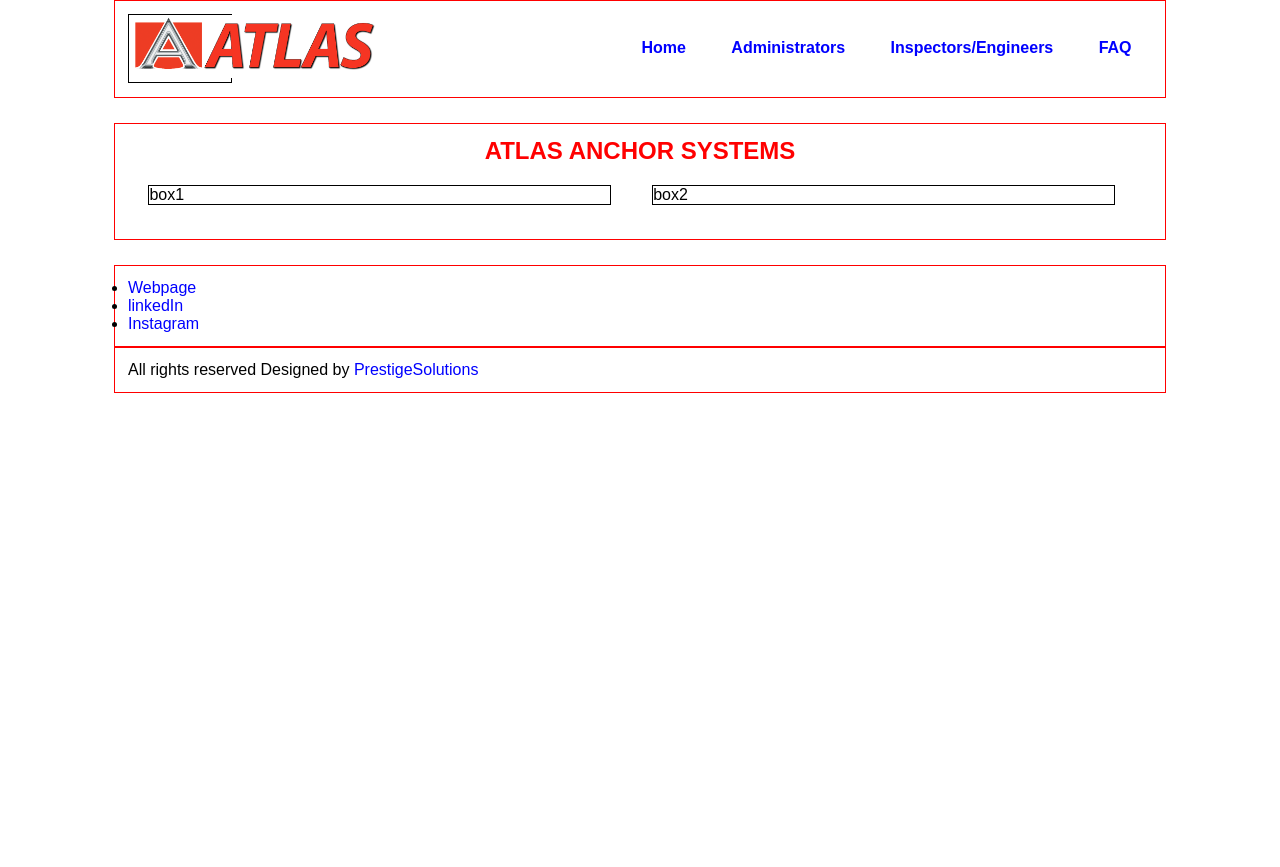
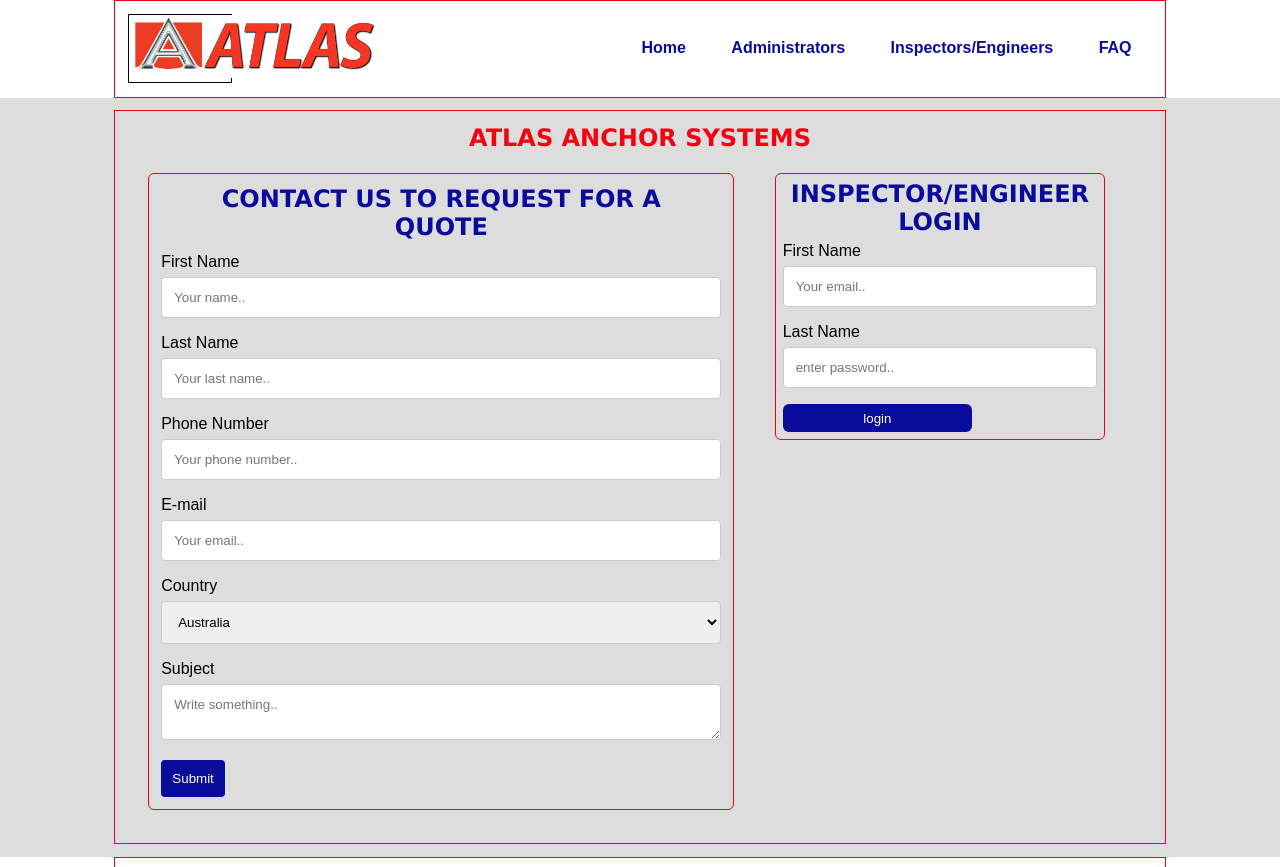
Before and after one commit to AnthonyProjectAdam/ProjectAdamRepo, a PHP site: page / in a window 1280 px wide. Shown: the top 867 px of the page. Before the commit the page ends 393 px from the top, so only its background shows below. Run offline with PHP 8.4, Linux system fonts and the light colour scheme.

Commit message:
Second commit 1/25/2021

```diff
--- a/Style.css
+++ b/Style.css
@@ -6,7 +6,7 @@
 }
 
 .container {
-  border: 1px solid red;
+  border: 1px solid #F50010;
   width: 80%;
   margin: 0 auto;
   padding: 1%;
@@ -25,23 +25,33 @@
   float: none;
 }
 
-a{
-  color: blue;
+a {
+  color: #090C9B;
   text-decoration: none;
 }
-a:hover{
-  color: red;
+
+a:hover {
+  color: #F50010;
 }
 
-.text-center{
+.text-center {
   text-align: center;
 }
 
-h1{
-  color: red;
+h1 {
+  color: #F50010;
+  font-weight: bolder;
+  font-family: Verdana, sans-serif;
 }
 
-/* css for Navbar section */
+h2 {
+  color: #090C9B;
+  font-weight: bold;
+  margin: 2%;
+  font-family: Verdana, sans-serif;
+}
+
+/* css for Navbar section **************************************/
 .logo {
   width: 10%;
   border: 1px solid black;
@@ -62,14 +72,81 @@ h1{
   font-weight: bold;
 }
 
-/*css for mainbody */
-.mainbody{
-  padding: 2% 0;
+/*css for mainbody _________________________________________________*/
+.mainbody {
+  padding: 1% 0;
+  background-color: #DDDDDD;
 }
 
-.box-3{
-  border: 1px solid black;
-  width: 45%;
+.box-3 {
+  border: 1px solid #F50010;
+  width: 57%;
   float: left;
   margin: 2%;
+  border-radius: 6px;
 }
+
+.box-2 {
+  border: 1px solid #F50010;
+  width: 32%;
+  float: left;
+  margin: 2%;
+  border-radius: 6px;
+}
+
+/*css for client contact form and login form **********************************/
+input[type=text], input[type=tel], input[type=email], input[type=password], select, textarea {
+  width: 100%;
+  padding: 12px;
+  border: 1px solid #ccc;
+  border-radius: 4px;
+  box-sizing: border-box;
+  margin-top: 6px;
+  margin-bottom: 16px;
+  resize: vertical;
+}
+
+input[type=submit] {
+  background-color: #090C9B;
+  color: white;
+  padding: 2%;
+  border: none;
+  border-radius: 4px;
+  cursor: pointer;
+  text-align: center;
+  margin-bottom: 0;
+}
+
+input[type=submit]:hover {
+  background-color: #090C9B;
+}
+
+input[type=login] {
+  background-color: #090C9B;
+  color: white;
+  padding: 2%;
+  border: none;
+  border-radius: 6px;
+  cursor: pointer;
+  text-align: center;
+  margin-bottom: 0;
+}
+
+.box-3 form {
+  margin: 2%;
+}
+
+.box-2 form {
+  margin: 2%;
+}
+
+
+/*css for social _________________________________________________*/
+.social ul{
+  list-style-type: none;
+}
+
+.social ul li{
+  display: inline;
+  padding: 1%;
+}
--- a/index.html
+++ b/index.html
@@ -41,13 +41,50 @@
 
   <!--Body starts here-->
   <section class="mainbody">
+
     <Div class="container">
       <h1 class="text-center">ATLAS ANCHOR SYSTEMS</h1>
       <div class="box-3">
-        box1
+
+        <form action="/action_page.php">
+          <h2 class="text-center">CONTACT US TO REQUEST FOR A QUOTE</h2>
+          <label for="fname">First Name</label>
+          <input type="text" id="fname" name="firstname" placeholder="Your name..">
+          <br>
+          <label for="lname">Last Name</label>
+          <input type="text" id="lname" name="lastname" placeholder="Your last name..">
+          <br>
+          <label for="phonenumber">Phone Number</label>
+          <input type="tel" id="phone" name="phonenumber" placeholder="Your phone number..">
+          <br>
+          <label for="email">E-mail</label>
+          <input type="email" id="email" name="email" placeholder="Your email..">
+          <br>
+          <label for="country">Country</label>
+          <select id="country" name="country">
+            <option value="australia">Australia</option>
+            <option value="canada">Canada</option>
+            <option value="usa">USA</option>
+          </select>
+          <br>
+          <label for="subject">Subject</label>
+          <textarea id="subject" name="subject" placeholder="Write something.."></textarea>
+          <br>
+          <input type="submit" value="Submit">
+        </form>
+
       </div>
-      <div class="box-3">
-        box2
+      <div class="box-2">
+        <form action="/action_page.php">
+          <h2 class="text-center">INSPECTOR/ENGINEER LOGIN</h2>
+          <label for="fname">First Name</label>
+          <input type="email" id="fname" name="firstname" placeholder="Your email..">
+          <br>
+          <label for="lname">Last Name</label>
+          <input type="password" id="lname" name="password" placeholder="enter password..">
+          <br>
+          <input type="login" value="login">
+        </form>
       </div>
       <div class="clearfix"></div>
     </Div>
@@ -55,17 +92,17 @@
   <!--Body Ends here-->
 
   <!--Social starts here-->
-  <section class="Social">
-    <Div class="container">
+  <section class="social">
+    <Div class="container text-center">
       <ul>
         <li>
-          <a href="Webpage">Webpage</a>
+          <a href="Webpage"><img src="https://img.icons8.com/android/48/000000/home.png"/></a>
         </li>
         <li>
-          <a href="Socialmedia">linkedIn</a>
+          <a href="Socialmedia"><img src="https://img.icons8.com/fluent/48/000000/linkedin.png"/></a>
         </li>
         <li>
-          <a href="Socialmedia">Instagram</a>
+          <a href="Socialmedia"><img src="https://img.icons8.com/fluent/48/000000/instagram-new.png"/></a>
         </li>
       </ul>
     </Div>
```
Also changed, not shown: Images/mainbodybg.jpg (added).
